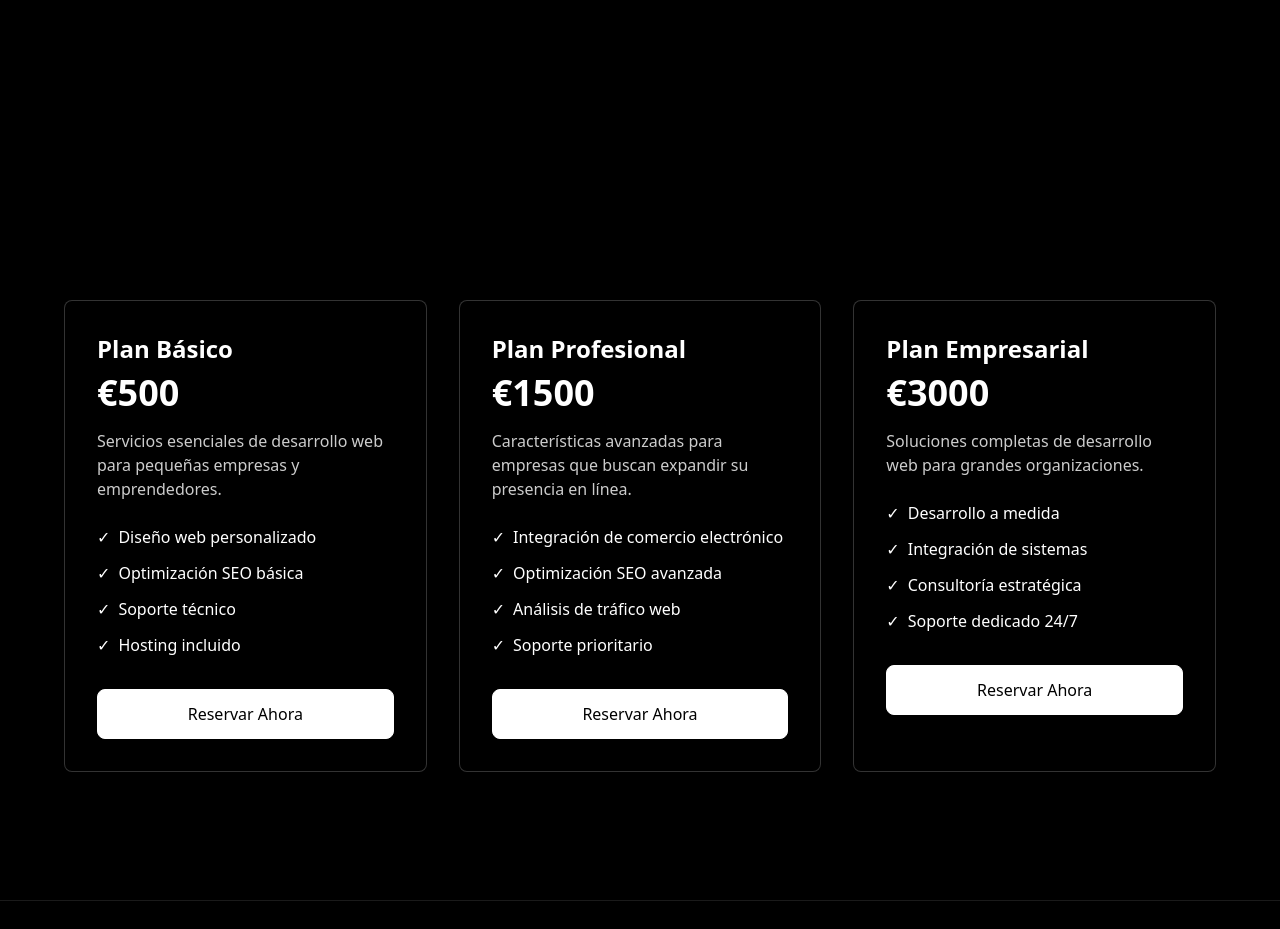
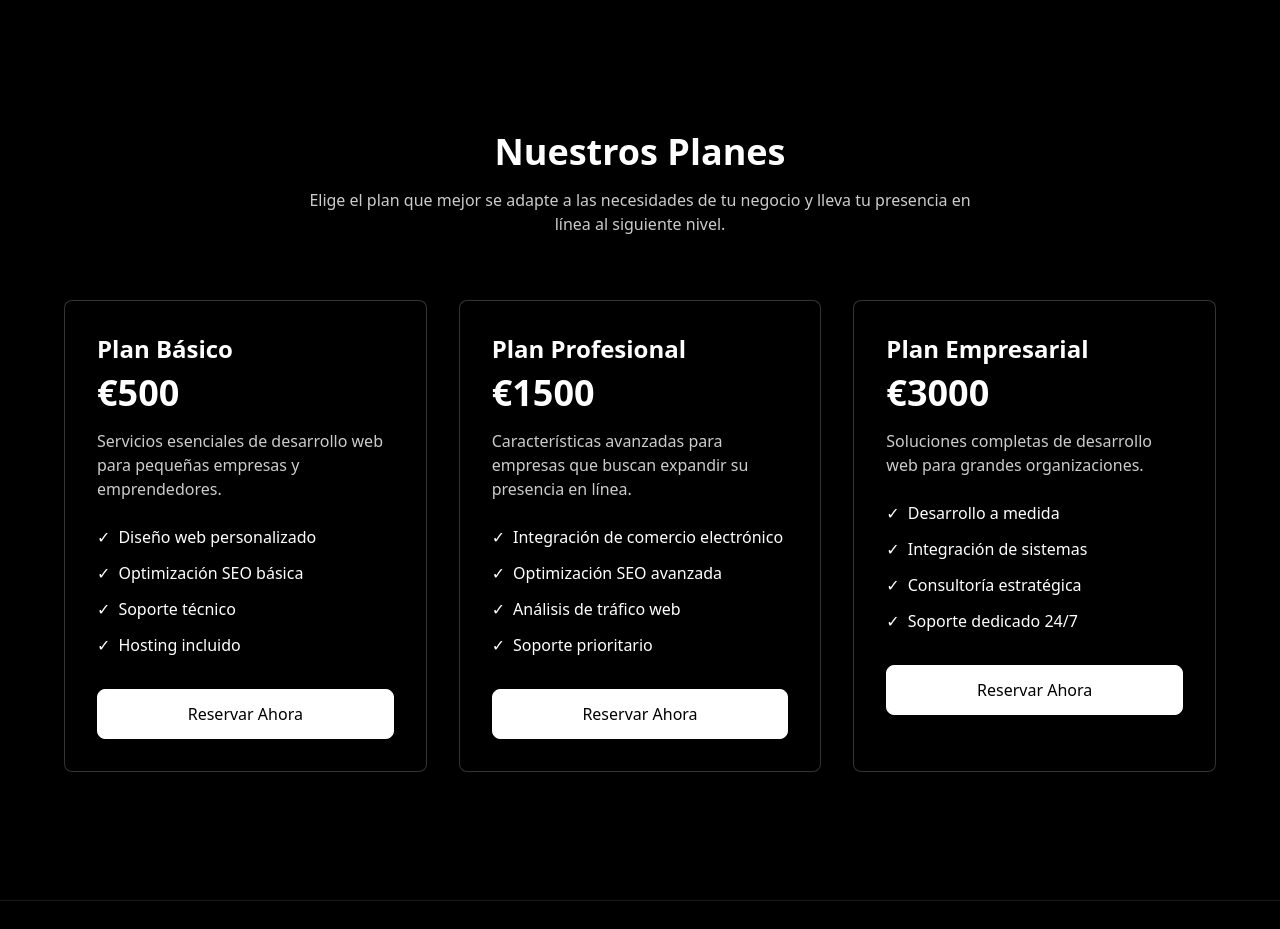
Before and after one commit to PabloRecDev/Weblisy, a React (Vite) app: page / in a window 1280 px wide. Shown: the part 2140-3069 px from the top of the page. Built offline with nearby package versions, Linux system fonts and the light colour scheme.

Commit message:
Primer commit

```diff
--- a/src/components/PricingSection.jsx
+++ b/src/components/PricingSection.jsx
@@ -41,8 +41,8 @@ export default function PricingSection() {
     <section id='pricingSection' className="py-20 px-4 md:py-32 md:px-8 bg-black relative overflow-hidden">
       <div className="container mx-auto max-w-6xl relative z-10">
         <div className="text-center mb-16 animate-fade-in">
-          <h2 className="text-3xl md:text-4xl font-bold mb-4 text-black">Nuestros Planes</h2>
-          <p className="text-black opacity-80 max-w-2xl mx-auto">
+          <h2 className="text-3xl md:text-4xl font-bold mb-4 text-white">Nuestros Planes</h2>
+          <p className="text-white opacity-80 max-w-2xl mx-auto">
             Elige el plan que mejor se adapte a las necesidades de tu negocio y lleva tu presencia en línea al siguiente nivel.
           </p>
         </div>
```
